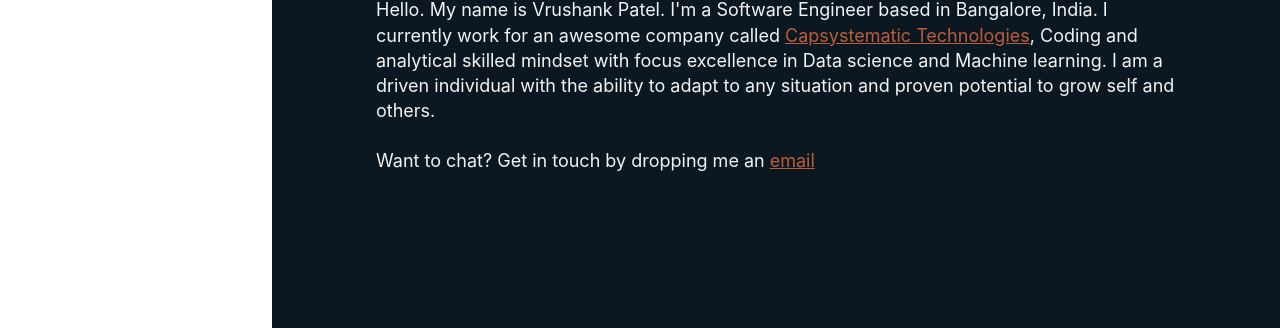
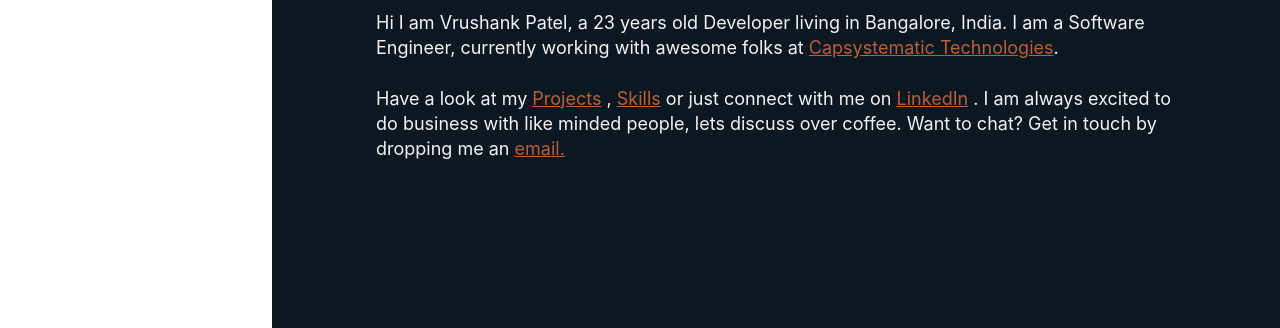
Before and after one commit to VrushankPatel/VrushankPatel.github.io, a website: page intro.html in a window 1280 px wide. Shown: the part 472-800 px from the top of the page. Drawn offline with nearby package versions, Linux system fonts and the light colour scheme; files that its build step writes are made by us from their sources.

Commit message:
minor changes

```diff
--- a/intro.html
+++ b/intro.html
@@ -33,18 +33,35 @@
 							<h2>Software Engineer</h2>
 							<h3>New projects coming soon...</h3>
 							<p>
-								Hello. My name is Vrushank Patel. I'm a Software Engineer based
-								in Bangalore, India. I currently work for an awesome company
-								called
+								Hi I am Vrushank Patel, a 23 years old Developer living in
+								Bangalore, India. I am a Software Engineer, currently working
+								with awesome folks at
 								<a href="https://www.capsys.hu/" target="_blank"
 									>Capsystematic Technologies</a
-								>, Coding and analytical skilled mindset with focus excellence
-								in Data science and Machine learning. I am a driven individual
-								with the ability to adapt to any situation and proven potential
-								to grow self and others. <br /><br />
-								Want to chat? Get in touch by dropping me an
+								>. <br /><br />
+								Have a look at my
+								<a href="https://github.com/VrushankPatel" target="_blank"
+									>Projects</a
+								>
+
+								,
+								<a
+									href="https://vrushankpatel.github.io/#skills"
+									target="_blank"
+									>Skills</a
+								>
+
+								or just connect with me on
+								<a
+									href="https://www.linkedin.com/in/vrushank-patel-69b682180/"
+									target="_blank"
+									>LinkedIn</a
+								>
+								. I am always excited to do business with like minded people,
+								lets discuss over coffee. Want to chat? Get in touch by dropping
+								me an
 								<a href="mailto:vrushankofficial@gmail.com" target="_blank"
-									>email</a
+									>email.</a
 								>
 							</p>
 						</div>
```
